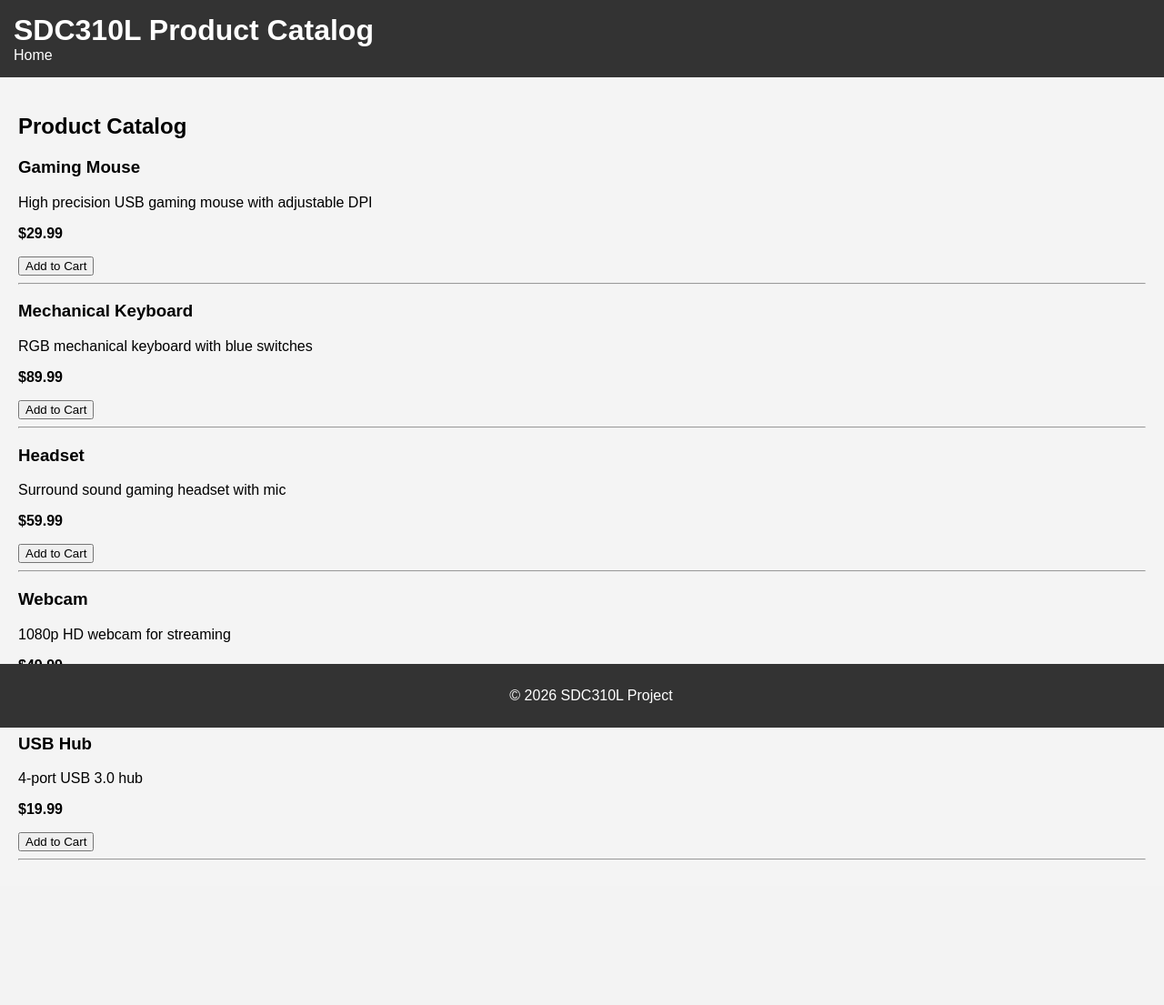
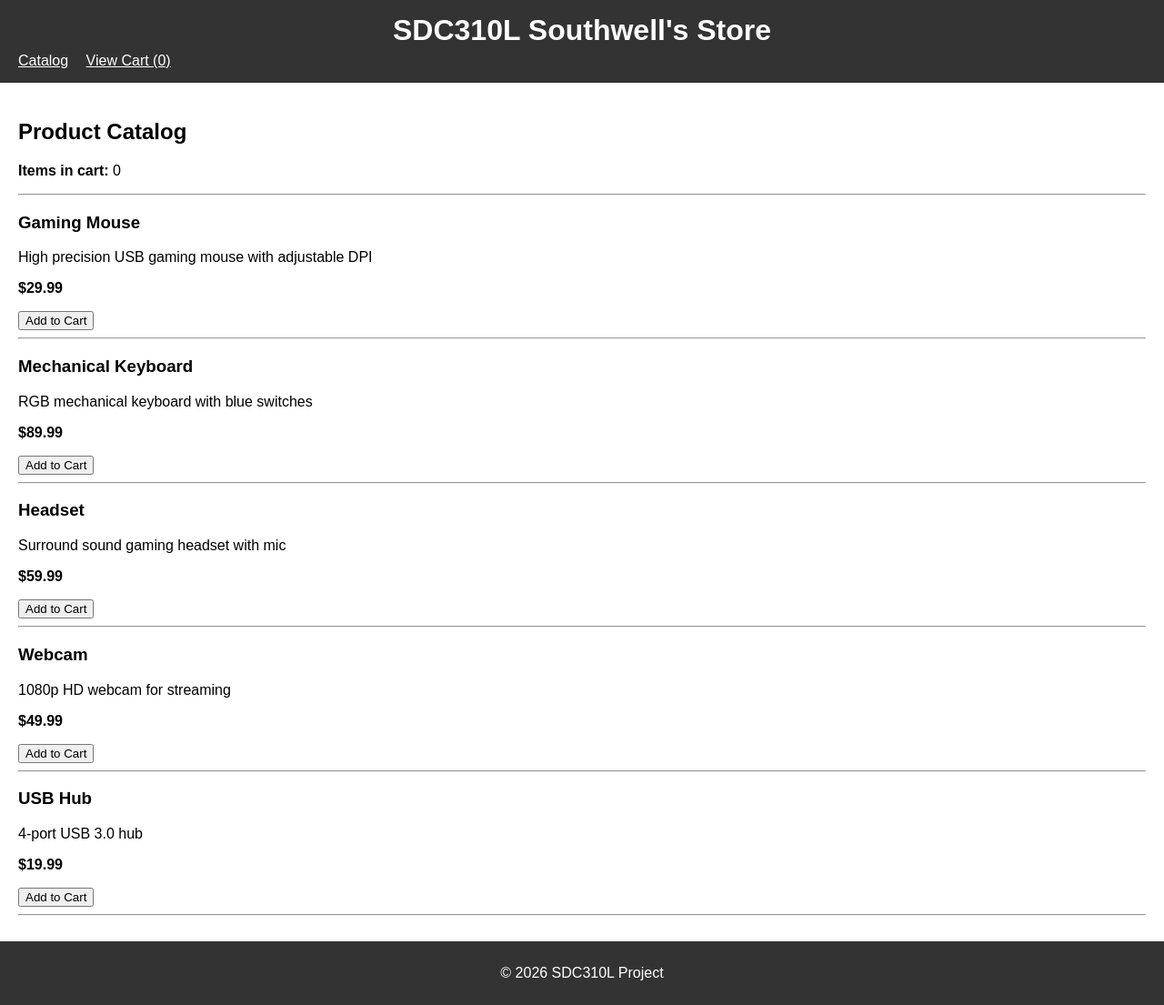
Before and after one commit to bangarang-13/sdc310l_project, a PHP site: page / in a window 1280 px wide. Shown: the whole page at 91% size. Before the commit the page ends 946 px from the top, so only its background shows below. Run offline with PHP 8.4, Linux system fonts and the light colour scheme; data comes from the database, SQL or seed files in the repository.

Commit message:
Week 4 - MVC architecture with working cart (add, update, remove, clear)

```diff
--- /dev/null
+++ b/app/controllers/CartController.php
@@ -0,0 +1,98 @@
+<?php
+
+require_once __DIR__ . "/../../config/db.php";
+require_once __DIR__ . "/../models/Product.php";
+
+class CartController
+{
+    public function add()
+    {
+        if (session_status() === PHP_SESSION_NONE) {
+            session_start();
+        }
+
+        $productId = isset($_POST['product_id']) ? (int)$_POST['product_id'] : 0;
+
+        if ($productId > 0) {
+            if (!isset($_SESSION['cart'])) {
+                $_SESSION['cart'] = [];
+            }
+
+            if (!isset($_SESSION['cart'][$productId])) {
+                $_SESSION['cart'][$productId] = 0;
+            }
+
+            $_SESSION['cart'][$productId] += 1;
+        }
+
+        header("Location: index.php");
+        exit();
+    }
+
+    public function view()
+    {
+        if (session_status() === PHP_SESSION_NONE) {
+            session_start();
+        }
+
+        global $conn;
+        $productModel = new Product($conn);
+
+        include __DIR__ . "/../views/cart.view.php";
+    }
+
+    // Update quantity via textbox
+    public function update()
+    {
+        if (session_status() === PHP_SESSION_NONE) {
+            session_start();
+        }
+
+        $productId = isset($_POST['id']) ? (int)$_POST['id'] : 0;
+        $qty       = isset($_POST['qty']) ? (int)$_POST['qty'] : 0;
+
+        if ($productId > 0) {
+            if (!isset($_SESSION['cart'])) {
+                $_SESSION['cart'] = [];
+            }
+
+            // qty must be 0 or more
+            if ($qty <= 0) {
+                unset($_SESSION['cart'][$productId]); // remove item entirely
+            } else {
+                $_SESSION['cart'][$productId] = $qty;
+            }
+        }
+
+        header("Location: index.php?controller=cart&action=view");
+        exit();
+    }
+
+    public function remove()
+    {
+        if (session_status() === PHP_SESSION_NONE) {
+            session_start();
+        }
+
+        $productId = isset($_GET['id']) ? (int)$_GET['id'] : 0;
+
+        if ($productId > 0 && isset($_SESSION['cart'][$productId])) {
+            unset($_SESSION['cart'][$productId]);
+        }
+
+        header("Location: index.php?controller=cart&action=view");
+        exit();
+    }
+
+    public function clear()
+    {
+        if (session_status() === PHP_SESSION_NONE) {
+            session_start();
+        }
+
+        $_SESSION['cart'] = [];
+
+        header("Location: index.php?controller=cart&action=view");
+        exit();
+    }
+}
--- /dev/null
+++ b/app/controllers/CatalogController.php
@@ -0,0 +1,20 @@
+<?php
+
+require_once __DIR__ . "/../../config/db.php";
+require_once __DIR__ . "/../models/Product.php";
+
+class CatalogController {
+
+    public function index() {
+        // Create model instance
+        global $conn;
+		$productModel = new Product($conn);
+
+
+        // Get products from DB
+        $products = $productModel->getAllProducts();
+
+        // Load the view
+        include __DIR__ . "/../views/catalog.view.php";
+    }
+}
--- /dev/null
+++ b/app/models/Product.php
@@ -0,0 +1,25 @@
+<?php
+
+class Product {
+
+    private $conn;
+
+    public function __construct($db) {
+        $this->conn = $db;
+    }
+
+    public function getAllProducts() {
+        $query = "SELECT product_id AS id, name, description, price, image_url FROM products";
+        $result = mysqli_query($this->conn, $query);
+
+        return $result;
+    }
+
+    public function getProductById($id) {
+        $id = (int)$id;
+        $query = "SELECT * FROM products WHERE product_id = $id";
+        $result = mysqli_query($this->conn, $query);
+
+        return mysqli_fetch_assoc($result);
+    }
+}
--- /dev/null
+++ b/app/views/catalog.view.php
@@ -0,0 +1,42 @@
+<?php include __DIR__ . "/../../includes/header.php"; ?>
+
+<h2>Product Catalog</h2>
+<?php
+if (session_status() === PHP_SESSION_NONE) {
+    session_start();
+}
+	$cartCount = 0;
+if (!empty($_SESSION['cart'])) {
+    $cartCount = array_sum($_SESSION['cart']);
+}
+?>
+
+<p><strong>Items in cart:</strong> <?php echo $cartCount; ?></p>
+<hr>
+
+
+
+<?php
+if (!$products) {
+    echo "<p>Error retrieving products.</p>";
+} else {
+    while ($row = mysqli_fetch_assoc($products)) {
+?>
+        <div class="product">
+            <h3><?php echo htmlspecialchars($row['name']); ?></h3>
+            <p><?php echo htmlspecialchars($row['description']); ?></p>
+            <p><strong>$<?php echo number_format($row['price'], 2); ?></strong></p>
+
+            <form method="post" action="index.php?controller=cart&action=add">
+				<input type="hidden" name="product_id" value="<?php echo (int)$row['id']; ?>">
+				<button type="submit">Add to Cart</button>
+			</form>
+
+        </div>
+        <hr>
+<?php
+    }
+}
+?>
+
+<?php include __DIR__ . "/../../includes/footer.php"; ?>
--- a/config/db.php
+++ b/config/db.php
@@ -1,6 +1,6 @@
 <?php
 
-$host = "localhost";
+$host = "127.0.0.1";
 $user = "root";
 $password = "";
 $database = "sdc310l_project";
--- a/includes/footer.php
+++ b/includes/footer.php
@@ -1,7 +1,9 @@
 </main>
 
 <footer>
-    <p>&copy; <?php echo date("Y"); ?> SDC310L Project</p>
+    <div class="container">
+        <p>&copy; <?php echo date("Y"); ?> SDC310L Project</p>
+    </div>
 </footer>
 
 </body>
--- a/includes/header.php
+++ b/includes/header.php
@@ -1,17 +1,30 @@
+<?php
+if (session_status() === PHP_SESSION_NONE) {
+    session_start();
+}
+
+$cartCount = 0;
+if (!empty($_SESSION['cart'])) {
+    $cartCount = array_sum($_SESSION['cart']);
+}
+?>
 <!DOCTYPE html>
 <html lang="en">
 <head>
     <meta charset="UTF-8">
-    <title>SDC310L Project</title>
-    <link rel="stylesheet" href="/sdc310l_project/public/css/styles.css">
+    <meta name="viewport" content="width=device-width, initial-scale=1.0">
+    <title>SDC310L Southwell's Store</title>
+    <link rel="stylesheet" href="public/css/styles.css">
 </head>
 <body>
 
-<header>
-    <h1>SDC310L Product Catalog</h1>
-    <nav>
-        <a href="/sdc310l_project/index.php">Home</a>
+<header class="site-header">
+    <h1 class="site-title">SDC310L Southwell's Store</h1>
+
+    <nav class="site-nav">
+        <a href="index.php">Catalog</a>
+        <a href="index.php?controller=cart&action=view">View Cart (<?php echo $cartCount; ?>)</a>
     </nav>
 </header>
 
-<main>
+<main class="site-main">
--- a/index.php
+++ b/index.php
@@ -1,34 +1,49 @@
 <?php
-require_once "config/db.php";
-include "includes/header.php";
-?>
 
-<h2>Product Catalog</h2>
+require_once __DIR__ . "/config/db.php";
 
-<?php
-$result = mysqli_query($conn, "SELECT * FROM products");
+require_once __DIR__ . "/app/controllers/CatalogController.php";
+require_once __DIR__ . "/app/controllers/CartController.php";
 
-if (!$result) {
-    echo "<p>Error retrieving products.</p>";
-} else {
-    while ($row = mysqli_fetch_assoc($result)) {
-?>
-        <div class="product">
-            <h3><?php echo $row['name']; ?></h3>
-            <p><?php echo $row['description']; ?></p>
-            <p><strong>$<?php echo number_format($row['price'], 2); ?></strong></p>
+$controller = $_GET['controller'] ?? 'catalog';
+$action     = $_GET['action'] ?? 'index';
 
-            <form method="post" action="cart.php">
-                <input type="hidden" name="product_id" value="<?php echo $row['product_id']; ?>">
-                <button type="submit">Add to Cart</button>
-            </form>
-        </div>
-        <hr>
-<?php
-    }
+switch ($controller) {
+
+    case 'cart':
+        $cartController = new CartController();
+
+        switch ($action) {
+
+            case 'add':
+                $cartController->add();
+                break;
+
+            case 'view':
+                $cartController->view();
+                break;
+
+            case 'update':
+                $cartController->update();
+                break;
+
+            case 'remove':
+                $cartController->remove();
+                break;
+
+            case 'clear':
+                $cartController->clear();
+                break;
+
+            default:
+                header("Location: index.php");
+                exit();
+        }
+        break;
+
+    case 'catalog':
+    default:
+        $catalogController = new CatalogController();
+        $catalogController->index();
+        break;
 }
-?>
-
-<?php
-include "includes/footer.php";
-?>
--- a/public/css/styles.css
+++ b/public/css/styles.css
@@ -1,35 +1,63 @@
+/* Page layout so footer sits at bottom without covering content */
+html, body {
+    height: 100%;
+}
+
 body {
     font-family: Arial, sans-serif;
     margin: 0;
     background-color: #f4f4f4;
+
+    display: flex;
+    flex-direction: column;
 }
 
-header {
+.site-main {
+    flex: 1;              /* pushes footer to bottom */
+    padding: 20px;
+    background: #fff;
+}
+
+/* HEADER */
+.site-header {
     background-color: #333;
     color: white;
-    padding: 15px;
+    padding: 15px 20px;
 }
 
-header h1 {
+.site-title {
     margin: 0;
+    text-align: center;   /* center ONLY the title */
 }
 
-nav a {
-    color: white;
-    margin-right: 15px;
-    text-decoration: none;
+.site-nav {
+    margin-top: 6px;
+    text-align: left;     /* keep nav LEFT */
 }
 
-main {
-    padding: 20px;
+.site-nav a {
+    color: white;
+    text-decoration: underline;
+    margin-right: 15px;
 }
 
+/* FOOTER */
 footer {
     background-color: #333;
     color: white;
     text-align: center;
     padding: 10px;
-    position: fixed;
-    bottom: 0;
-    width: 100%;
 }
+
+/* OPTIONAL: simple table styling for cart */
+table {
+    border-collapse: collapse;
+}
+
+table, th, td {
+    border: 1px solid #333;
+}
+
+th, td {
+    padding: 8px 10px;
+}
```
Also changed, not shown: app/views/cart.view.php (added, +94 -0 lines).
